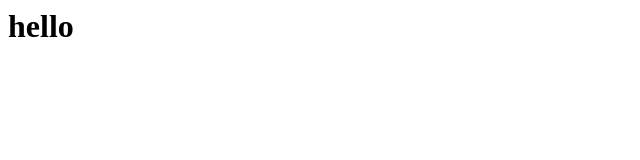
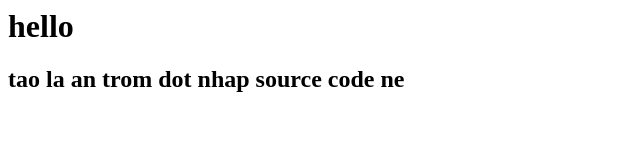
Before and after one commit to tranthaichan/TEST, a plain HTML site: page index.html in a window 1280 px wide. Shown: the whole page, without its empty margins (0-640 px from the left). Drawn offline with Linux system fonts and the light colour scheme.

Commit message:
Update index.html

```diff
--- a/index.html
+++ b/index.html
@@ -1 +1,2 @@
 <h1>hello</h1>
+<h2> tao la an trom dot nhap  source code ne<h2>
```
